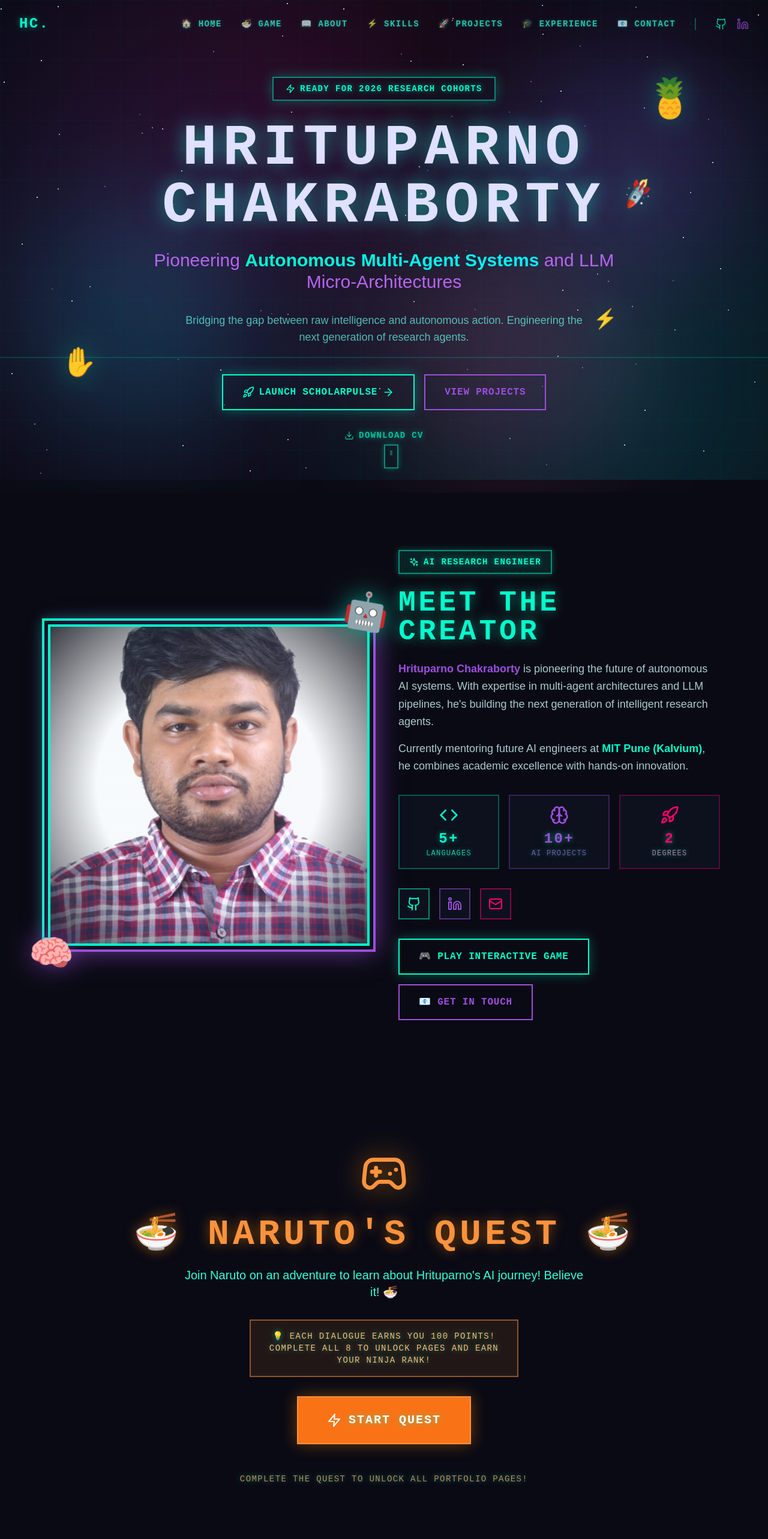
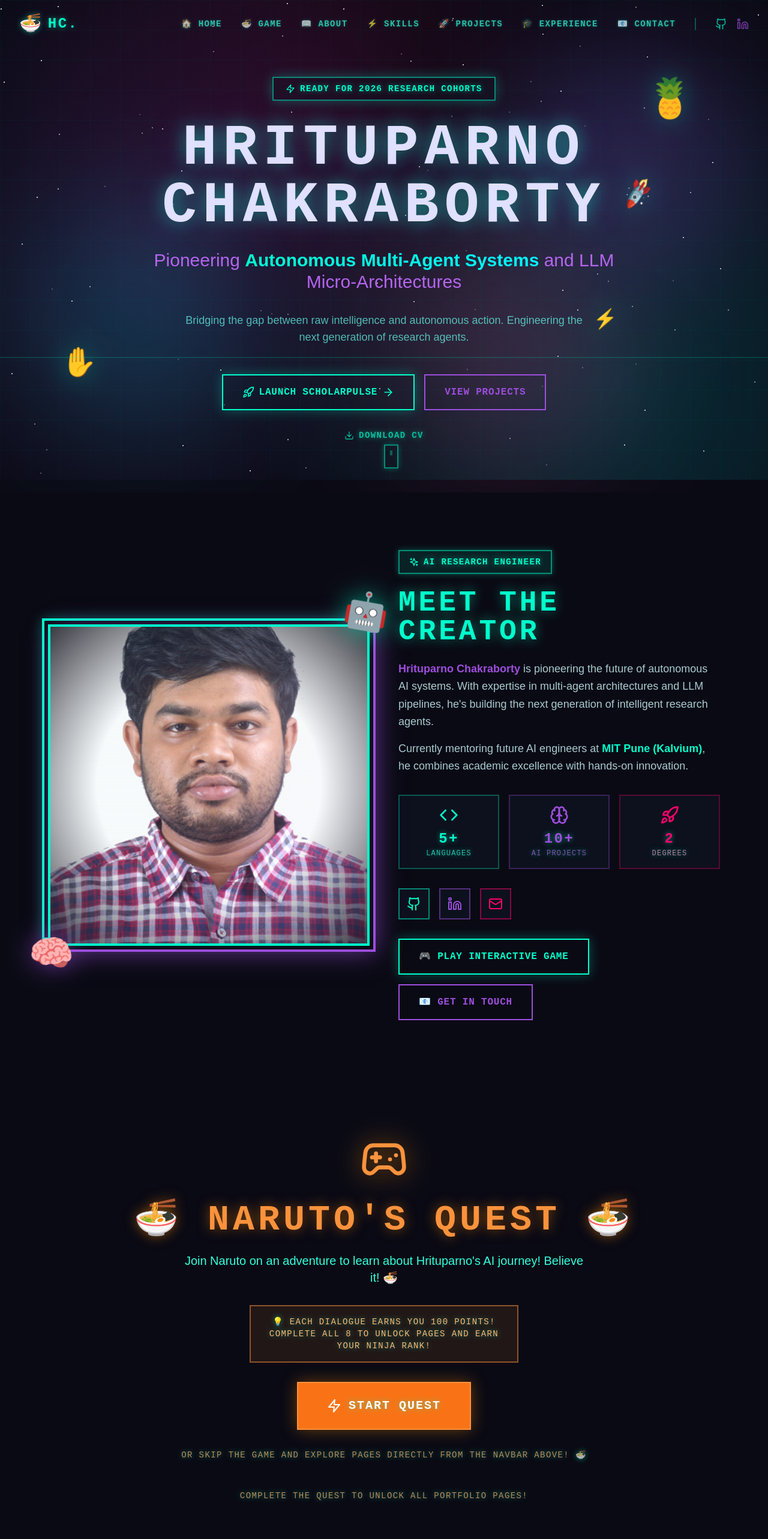
Before and after one commit to Hrituparno/portfolio, a Next.js app: page / in a window 1280 px wide. Shown: the top 2566 px of the page at 60% size. Built offline with nearby package versions, Linux system fonts and the light colour scheme.

Commit message:
Add Naruto emoji to logo and make game optional with skip message

```diff
--- a/components/Navbar.js
+++ b/components/Navbar.js
@@ -34,10 +34,11 @@ export default function Navbar() {
             <div className="max-w-7xl mx-auto px-4 sm:px-6 lg:px-8">
                 <div className="flex justify-between items-center h-20">
                     <motion.div
-                        className="flex-shrink-0 flex items-center"
+                        className="flex-shrink-0 flex items-center gap-2"
                         whileHover={{ scale: 1.1 }}
                     >
-                        <Link href="/" className="text-2xl font-bold tracking-tight text-cyan-400 hover:text-cyan-300 transition-colors retro-text" style={{ textShadow: '0 0 10px rgba(0, 255, 204, 0.5)' }}>
+                        <Link href="/" className="text-2xl font-bold tracking-tight text-cyan-400 hover:text-cyan-300 transition-colors retro-text flex items-center gap-2" style={{ textShadow: '0 0 10px rgba(0, 255, 204, 0.5)' }}>
+                            <span className="text-3xl">🍜</span>
                             HC.
                         </Link>
                     </motion.div>
--- a/components/RetroGameNew.js
+++ b/components/RetroGameNew.js
@@ -187,6 +187,10 @@ export default function RetroGame() {
                             START QUEST
                         </motion.button>
 
+                        <div className="mt-8 text-orange-300/70 retro-text text-sm">
+                            Or skip the game and explore pages directly from the navbar above! 🍜
+                        </div>
+
                         <div className="mt-12 text-orange-300/70 retro-text text-sm">
                             Complete the quest to unlock all portfolio pages!
                         </div>
@@ -258,7 +262,7 @@ export default function RetroGame() {
                         </motion.div>
 
                         <p className="text-xl text-orange-200/80 mb-12 max-w-2xl mx-auto">
-                            You've learned about Hrituparno's AI journey with Naruto! All pages are now unlocked, dattebayo!
+                            You've learned about Hrituparno's AI journey with Naruto! Explore the pages below or use the navbar anytime, dattebayo!
                         </p>
 
                         {/* Unlocked Pages Grid */}
```
